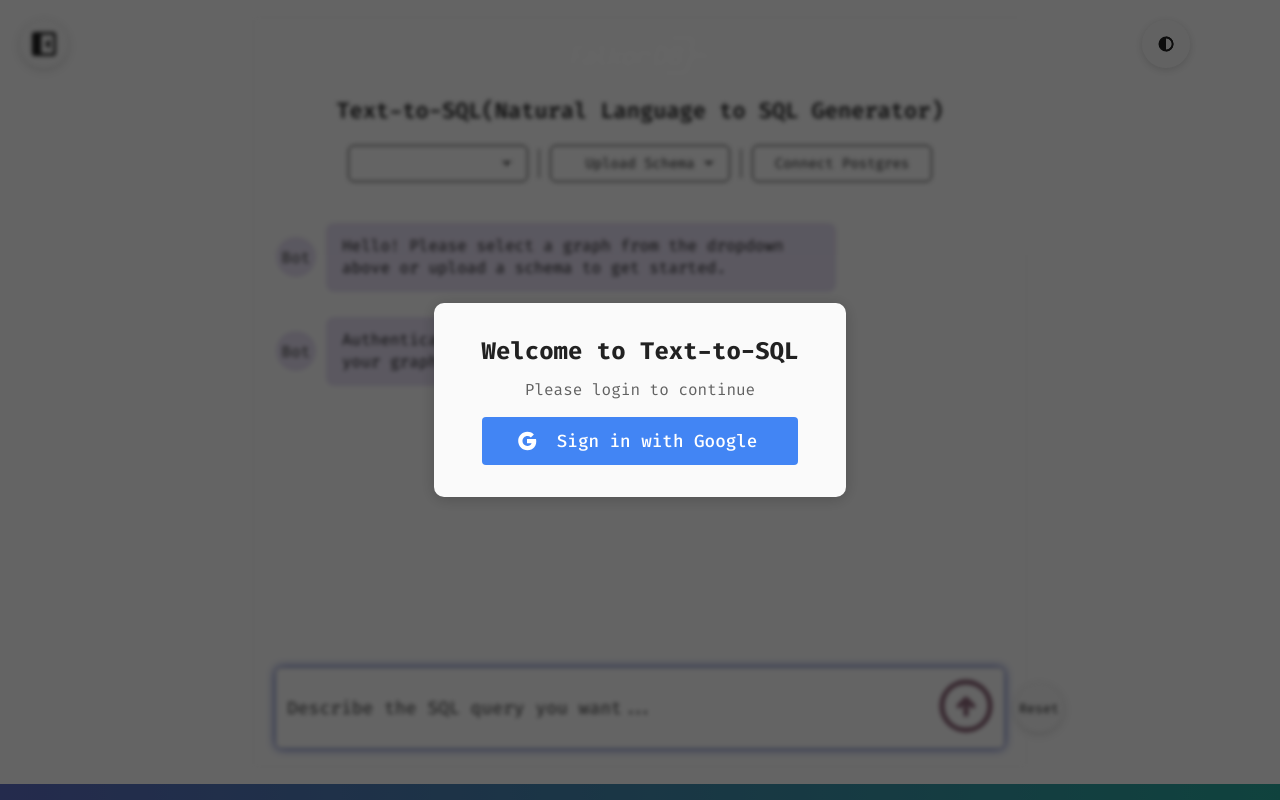
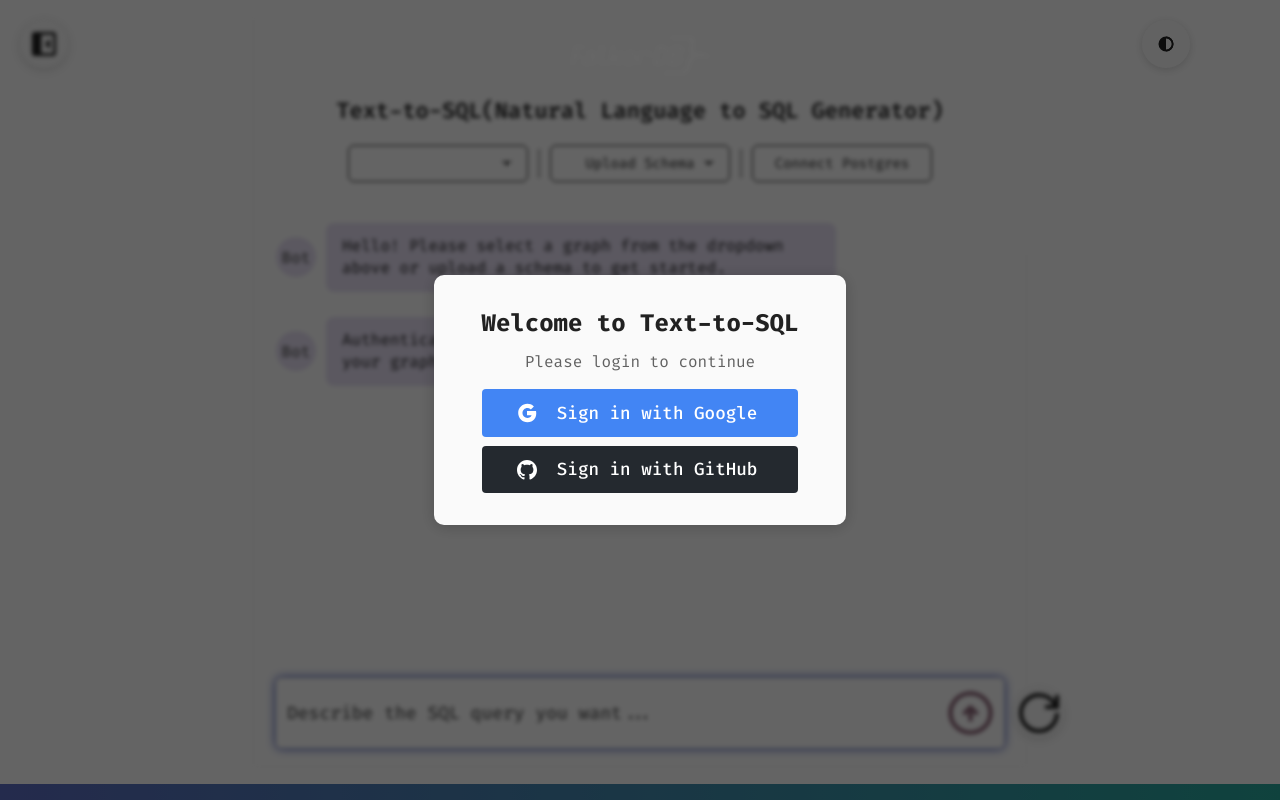
Before and after one commit to FalkorDB/QueryWeaver, a Flask app: page / in a window 1280 px wide. Run offline with Flask 3, Linux system fonts and the light colour scheme.

Commit message:
fix #54 add login with github

```diff
--- a/api/index.py
+++ b/api/index.py
@@ -13,6 +13,9 @@ from dotenv import load_dotenv
 from flask import Blueprint, Flask, Response, jsonify, render_template, request, stream_with_context, g
 from flask import session, redirect, url_for
 from flask_dance.contrib.google import make_google_blueprint, google
+from flask_dance.contrib.github import make_github_blueprint, github
+from flask_dance.consumer.storage.session import SessionStorage
+from flask_dance.consumer import oauth_authorized
 
 from api.agents import AnalysisAgent, RelevancyAgent, ResponseFormatterAgent
 from api.constants import EXAMPLES
@@ -40,8 +43,10 @@ def validate_and_cache_user():
     """
     Helper function to validate OAuth token and cache user info.
     Returns (user_info, is_authenticated) tuple.
+    Supports both Google and GitHub OAuth.
     """
-    user_info = session.get("google_user")
+    # Check for cached user info from either provider
+    user_info = session.get("user_info")
     token_validated_at = session.get("token_validated_at", 0)
     current_time = time.time()
 
@@ -49,27 +54,65 @@ def validate_and_cache_user():
     if user_info and (current_time - token_validated_at) < 900:  # 15 minutes
         return user_info, True
 
-    # If no valid session data or cache expired, check OAuth token
-    if not google.authorized:
-        session.clear()
-        return None, False
+    # Check Google OAuth first
+    if google.authorized:
+        try:
+            resp = google.get("/oauth2/v2/userinfo")
+            if resp.ok:
+                google_user = resp.json()
+                # Normalize user info structure
+                user_info = {
+                    "id": google_user.get("id"),
+                    "name": google_user.get("name"),
+                    "email": google_user.get("email"),
+                    "picture": google_user.get("picture"),
+                    "provider": "google"
+                }
+                session["user_info"] = user_info
+                session["token_validated_at"] = current_time
+                return user_info, True
+        except Exception as e:
+            logging.warning(f"Google OAuth validation error: {e}")
 
-    try:
-        # Make network call to validate token
-        resp = google.get("/oauth2/v2/userinfo")
-        if not resp.ok:
-            session.clear()
-            return None, False
+    # Check GitHub OAuth
+    if github.authorized:
+        try:
+            # Get user profile
+            resp = github.get("/user")
+            if resp.ok:
+                github_user = resp.json()
 
-        user_info = resp.json()
-        session["google_user"] = user_info
-        session["token_validated_at"] = current_time
-        return user_info, True
+                # Get user email (GitHub may require separate call for email)
+                email_resp = github.get("/user/emails")
+                email = None
+                if email_resp.ok:
+                    emails = email_resp.json()
+                    # Find primary email
+                    for email_obj in emails:
+                        if email_obj.get("primary", False):
+                            email = email_obj.get("email")
+                            break
+                    # If no primary email found, use the first one
+                    if not email and emails:
+                        email = emails[0].get("email")
 
-    except Exception as e:
-        logging.warning(f"OAuth validation error: {e}")
-        session.clear()
-        return None, False
+                # Normalize user info structure
+                user_info = {
+                    "id": str(github_user.get("id")),  # Convert to string for consistency
+                    "name": github_user.get("name") or github_user.get("login"),
+                    "email": email,
+                    "picture": github_user.get("avatar_url"),
+                    "provider": "github"
+                }
+                session["user_info"] = user_info
+                session["token_validated_at"] = current_time
+                return user_info, True
+        except Exception as e:
+            logging.warning(f"GitHub OAuth validation error: {e}")
+
+    # If no valid authentication found, clear session
+    session.clear()
+    return None, False
 
 
 def token_required(f):
@@ -109,6 +152,61 @@ google_bp = make_google_blueprint(
 )
 app.register_blueprint(google_bp, url_prefix="/login")
 
+# GitHub OAuth setup
+GITHUB_CLIENT_ID = os.getenv("GITHUB_CLIENT_ID")
+GITHUB_CLIENT_SECRET = os.getenv("GITHUB_CLIENT_SECRET")
+github_bp = make_github_blueprint(
+    client_id=GITHUB_CLIENT_ID,
+    client_secret=GITHUB_CLIENT_SECRET,
+    scope="user:email",
+    storage=SessionStorage()
+)
+app.register_blueprint(github_bp, url_prefix="/login")
+
+# GitHub OAuth signal handler
+
+@oauth_authorized.connect_via(github_bp)
+def github_logged_in(blueprint, token):
+    if not token:
+        return False
+
+    try:
+        # Get user profile
+        resp = github.get("/user")
+        if resp.ok:
+            github_user = resp.json()
+
+            # Get user email (GitHub may require separate call for email)
+            email_resp = github.get("/user/emails")
+            email = None
+            if email_resp.ok:
+                emails = email_resp.json()
+                # Find primary email
+                for email_obj in emails:
+                    if email_obj.get("primary", False):
+                        email = email_obj.get("email")
+                        break
+                # If no primary email found, use the first one
+                if not email and emails:
+                    email = emails[0].get("email")
+
+            # Normalize user info structure
+            user_info = {
+                "id": str(github_user.get("id")),  # Convert to string for consistency
+                "name": github_user.get("name") or github_user.get("login"),
+                "email": email,
+                "picture": github_user.get("avatar_url"),
+                "provider": "github"
+            }
+            session["user_info"] = user_info
+            session["token_validated_at"] = time.time()
+            return False  # Don't create default flask-dance entry in session
+
+    except Exception as e:
+        logging.error(f"GitHub OAuth signal error: {e}")
+
+    return False
+
 
 @app.errorhandler(Exception)
 def handle_oauth_error(error):
@@ -129,8 +227,8 @@ def home():
     user_info, is_authenticated = validate_and_cache_user()
 
     # If not authenticated through OAuth, check for any stale session data
-    if not is_authenticated and not google.authorized:
-        session.pop("google_user", None)
+    if not is_authenticated and not google.authorized and not github.authorized:
+        session.pop("user_info", None)
 
     return render_template("chat.j2", is_authenticated=is_authenticated, user_info=user_info)
 
@@ -548,23 +646,35 @@ def login_google():
     try:
         resp = google.get("/oauth2/v2/userinfo")
         if resp.ok:
-            user_info = resp.json()
-            session["google_user"] = user_info
+            google_user = resp.json()
+            # Normalize user info structure
+            user_info = {
+                "id": google_user.get("id"),
+                "name": google_user.get("name"),
+                "email": google_user.get("email"),
+                "picture": google_user.get("picture"),
+                "provider": "google"
+            }
+            session["user_info"] = user_info
+            session["token_validated_at"] = time.time()
             return redirect(url_for("home"))
         else:
             # OAuth token might be expired, redirect to login
             session.clear()
             return redirect(url_for("google.login"))
     except Exception as e:
-        logging.error(f"Login error: {e}")
+        logging.error(f"Google login error: {e}")
         session.clear()
         return redirect(url_for("google.login"))
+
+
 
 
 @app.route("/logout")
 def logout():
     session.clear()
-    # Also revoke the OAuth token if possible
+
+    # Revoke Google OAuth token if authorized
     if google.authorized:
         try:
             google.get(
@@ -572,7 +682,17 @@ def logout():
                 params={"token": google.access_token}
             )
         except Exception as e:
-            logging.warning(f"Error revoking token: {e}")
+            logging.warning(f"Error revoking Google token: {e}")
+
+    # Revoke GitHub OAuth token if authorized
+    if github.authorized:
+        try:
+            # GitHub doesn't have a simple revoke endpoint like Google
+            # The token will expire naturally or can be revoked from GitHub settings
+            pass
+        except Exception as e:
+            logging.warning(f"Error with GitHub token cleanup: {e}")
+
     return redirect(url_for("home"))
 
 @app.route("/graphs/<string:graph_id>/refresh", methods=["POST"])
--- a/api/static/css/chat.css
+++ b/api/static/css/chat.css
@@ -400,10 +400,19 @@ button, input, select, textarea {
   cursor: pointer;
   transition: opacity 0.2s;
   border: none;
+  width: 48px;
+  height: 48px;
+  overflow: hidden;
+  display: flex;
+  align-items: center;
+  justify-content: center;
 }
 
 .input-button img {
   filter: var(--icon-filter) brightness(0.8) saturate(0.3);
+  width: 100%;
+  height: 100%;
+  object-fit: contain;
 }
 
 .input-button:hover {
@@ -1025,6 +1034,31 @@ button, input, select, textarea {
   vertical-align: middle;
   display: inline-block;
 }
+
+.github-login-btn {
+  display: flex;
+  align-items: center;
+  justify-content: flex-start;
+  gap: 10px;
+  padding: 0.7em 2em;
+  background: #24292f;
+  color: #fff;
+  border-radius: 4px;
+  font-size: 1.1em;
+  text-decoration: none;
+  font-weight: 500;
+  transition: background 0.2s;
+}
+.github-login-btn:hover {
+  background: #171a1d;
+}
+.github-login-logo {
+  height: 20px;
+  margin-right: 10px;
+  margin-left: 0;
+  vertical-align: middle;
+  display: inline-block;
+}
 @keyframes shadow-fade {
   0% {
     box-shadow: 0 0 8px 1px var(--falkor-primary)
--- a/api/static/js/chat.js
+++ b/api/static/js/chat.js
@@ -819,13 +819,7 @@ document.addEventListener('DOMContentLoaded', function() {
             pgModal.style.display = 'none';
         }
     });
-    // Optional: Close Google login modal with Escape (if ever needed)
-    document.addEventListener('keydown', function(e) {
-        if (googleLoginModal && googleLoginModal.style.display === 'flex' && e.key === 'Escape') {
-            googleLoginModal.style.display = 'none';
-            container.style.filter = '';
-        }
-    });
+    // Do NOT allow closing Google login modal with Escape or any other means except successful login
 
     // Handle Connect button for Postgres modal
     if (connectPgModalBtn && pgUrlInput && pgModal) {
--- a/api/templates/chat.j2
+++ b/api/templates/chat.j2
@@ -140,7 +140,11 @@
                         <button class="input-button" title="Pause" id="pause-button">
                             <img src="{{ url_for('static', filename='public/icons/pause.svg') }}" alt="Pause">
                         </button>
-                        <button id="reset-button" class="action-button">Reset</button>
+                        <button id="reset-button" class="action-button" title="Reset session">
+                            <svg width="800px" height="800px" viewBox="0 0 24 24" xmlns="http://www.w3.org/2000/svg">
+                                <path fill="none" stroke="currentColor" stroke-width="2" d="M20,8 C18.5974037,5.04031171 15.536972,3 12,3 C7.02943725,3 3,7.02943725 3,12 C3,16.9705627 7.02943725,21 12,21 L12,21 C16.9705627,21 21,16.9705627 21,12 M21,3 L21,9 L15,9"/>
+                            </svg>
+                        </button>
                     </div>
                 </div>
             </div>
@@ -151,8 +155,11 @@
         <div class="google-login-modal-content">
             <h2>Welcome to Text-to-SQL</h2>
             <p>Please login to continue</p>
-            <a href="/login/google" class="google-login-btn">
+            <a href="{{ url_for('google.login') }}" class="google-login-btn">
                 <img src="{{ url_for('static', filename='public/icons/google.svg') }}"  alt="Google logo" class="google-login-logo">Sign in with Google
+            </a>
+            <a href="{{ url_for('github.login') }}" class="github-login-btn" style="margin-top: 0.5em;">
+                <img src="{{ url_for('static', filename='public/icons/github.svg') }}" alt="GitHub logo" class="github-login-logo">Sign in with GitHub
             </a>
         </div>
     </div>
```
Also changed, not shown: README.md, api/static/public/icons/github.svg (added).
